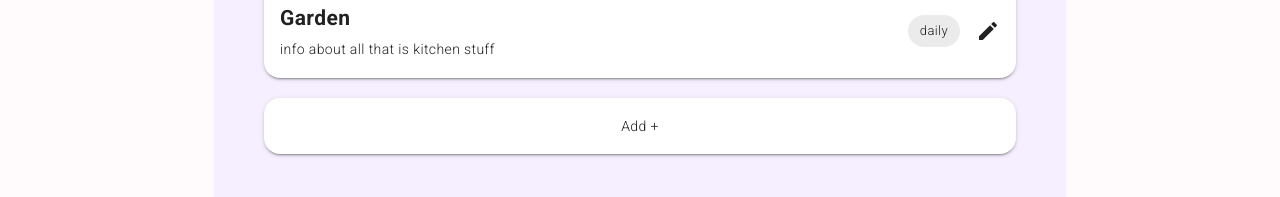
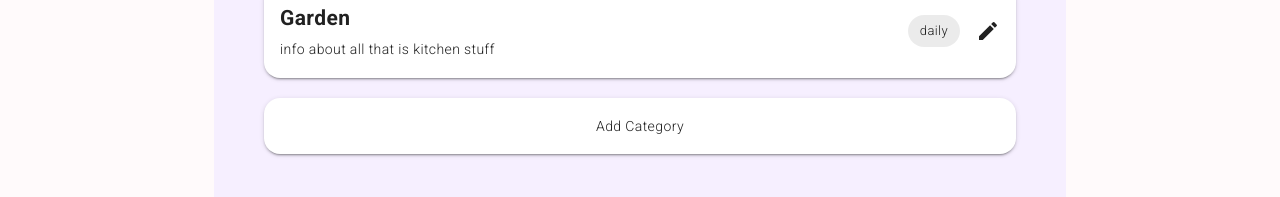
Before and after one commit to linazoo/rosey, a React (Create React App) app: page / in a window 1280 px wide. Shown: the part 515-712 px from the top of the page. Built offline with nearby package versions, Linux system fonts and the light colour scheme.

Commit message:
moved the button to its own file and the styling out of the listofitems component so we can use the button and the styled box everywhere and route it to different places

```diff
--- a/src/App.tsx
+++ b/src/App.tsx
@@ -10,6 +10,7 @@ import DetailPage from "./pages/DetailPage";
 import EditPage from "./pages/EditPage";
 import HomePage from "./pages/HomePage";
 import AddPage from "./pages/AddPage";
+import NewTodoPage from "./pages/NewTodoPage";
 import ItemDetail from "./pages/itemDetail";
 
 export interface Category {
@@ -60,9 +61,11 @@ const App = () => {
         <Routes>
           <Route path="/" element={<HomePage />} />
           <Route path="/item/:id" element={<DetailPage />} />
+          <Route path="/item/:id/new" element={<NewTodoPage />} />
           <Route path="/item/:id/detail/:taskId" element={<ItemDetail />} />
           <Route path="/item/:id/edit" element={<EditPage />} />
           <Route path="/new" element={<AddPage />} />
+          <Route path="/newtask" element={<AddPage />} />
         </Routes>
       </Box>
     </GlobalProvider>
--- /dev/null
+++ b/src/components/Button.tsx
@@ -0,0 +1,17 @@
+import { purple, grey } from "@mui/material/colors";
+import { styled } from "@mui/material/styles";
+import { Button } from "@mui/material";
+
+export const ColorButton = styled(Button)(({ theme }) => ({
+  color: theme.palette.getContrastText(purple[200]),
+  paddingTop: "16px",
+  paddingBottom: "16px",
+  borderRadius: "16px",
+  backgroundColor: "white",
+  textTransform: "none",
+  "&:hover": {
+    backgroundColor: grey[100],
+  },
+}));
+
+export default ColorButton;
--- a/src/components/ListOfItems.tsx
+++ b/src/components/ListOfItems.tsx
@@ -1,8 +1,9 @@
 import React, { useContext } from "react";
-import { StyledBox } from "./commonStyles";
+
 import { Link } from "react-router-dom";
 
 import { Container, Box, Stack, Button, Chip, IconButton } from "@mui/material";
+import Alert from "@mui/material/Alert";
 
 import { purple, grey } from "@mui/material/colors";
 import { styled } from "@mui/material/styles";
@@ -41,11 +42,10 @@ const ListOfItems = ({ items, onClick }: ListOfItemsProps) => {
   };
 
   return (
-    <Container maxWidth="md">
-      <StyledBox>
     <>
       <Stack spacing={3}>
-            {items.map((item) => {
+        {items ? (
+          items.map((item) => {
             return (
               <ColorButton
                 onClick={() => handleClick(item.id)}
@@ -66,20 +66,16 @@ const ListOfItems = ({ items, onClick }: ListOfItemsProps) => {
                 </Box>
               </ColorButton>
             );
-            })}
+          })
+        ) : (
+          <>
+            <Alert severity="info">
+              There are no How to's for this category yet, add some!
+            </Alert>
+          </>
+        )}
       </Stack>
-          <ColorButton
-            //@ts-ignore
-            component={Link}
-            to="/new"
-            variant="contained"
-            sx={{ width: "100%", mt: "20px" }}
-          >
-            Add +
-          </ColorButton>
     </>
-      </StyledBox>
-    </Container>
   );
 };
 
--- a/src/pages/DetailPage.js
+++ b/src/pages/DetailPage.js
@@ -2,7 +2,10 @@ import React, { useContext } from "react";
 import GlobalContext from "../contexts/global";
 import { useParams } from "react-router-dom";
 import ListOfItems from "../components/ListOfItems";
-import { useNavigate } from "react-router-dom";
+import { useNavigate, Link } from "react-router-dom";
+import Button from "../components/Button";
+import { Container } from "@mui/system";
+import { StyledBox } from "../components/commonStyles";
 
 const DetailPage = () => {
   const { state } = useContext(GlobalContext);
@@ -17,7 +20,23 @@ const DetailPage = () => {
     navigate(`/item/${id}/detail/${taskId}`);
   };
 
-  return <ListOfItems onClick={handleClick} items={selectedCategory.tasks} />;
+  return (
+    <Container maxWidth="md">
+      <StyledBox>
+        <ListOfItems onClick={handleClick} items={selectedCategory.tasks} />
+
+        <Button
+          //@ts-ignore
+          component={Link}
+          to="new"
+          variant="contained"
+          sx={{ width: "100%", mt: "20px" }}
+        >
+          Add +
+        </Button>
+      </StyledBox>
+    </Container>
+  );
 };
 
 export default DetailPage;
--- a/src/pages/HomePage.js
+++ b/src/pages/HomePage.js
@@ -1,10 +1,14 @@
 import React, { useContext } from "react";
 import GlobalContext from "../contexts/global";
+
 import IntroSection from "../components/IntroSection";
 import ListOfItems from "../components/ListOfItems";
 import Search from "../components/Search";
-import { Box } from "@mui/system";
-import { useNavigate } from "react-router-dom";
+import Button from "../components/Button";
+
+import { Box, Container } from "@mui/system";
+import { useNavigate, Link } from "react-router-dom";
+import { StyledBox } from "../components/commonStyles";
 
 const HomePage = () => {
   const { state } = useContext(GlobalContext);
@@ -27,7 +31,20 @@ const HomePage = () => {
       >
         <Search items={categories} sx={{ maxWidth: "800px" }} />
       </Box>
-      <ListOfItems items={categories} onClick={handleClick} />
+      <Container maxWidth="md">
+        <StyledBox>
+          <ListOfItems items={categories} onClick={handleClick} />
+          <Button
+            //@ts-ignore
+            component={Link}
+            to="new"
+            variant="contained"
+            sx={{ width: "100%", mt: "20px" }}
+          >
+            Add Category
+          </Button>
+        </StyledBox>
+      </Container>
     </div>
   );
 };
--- /dev/null
+++ b/src/pages/NewTodoPage.tsx
@@ -0,0 +1,7 @@
+import React from "react";
+
+const NewTodoPage = () => {
+  return <div>NewTodoPage</div>;
+};
+
+export default NewTodoPage;
--- a/src/pages/itemDetail.js
+++ b/src/pages/itemDetail.js
@@ -27,7 +27,7 @@ function Types() {
         Everything you need to know about washing clothes
       </Typography>
 
-      <Typography variant="body2" gutterBottom>
+      <Typography component={"span"} gutterBottom>
         <ul>
           <li>
             Lorem ipsum dolor sit amet, consectetur adipiscing elit. Etiam non
```
Lines whose indentation alone changed are shown as unchanged.
